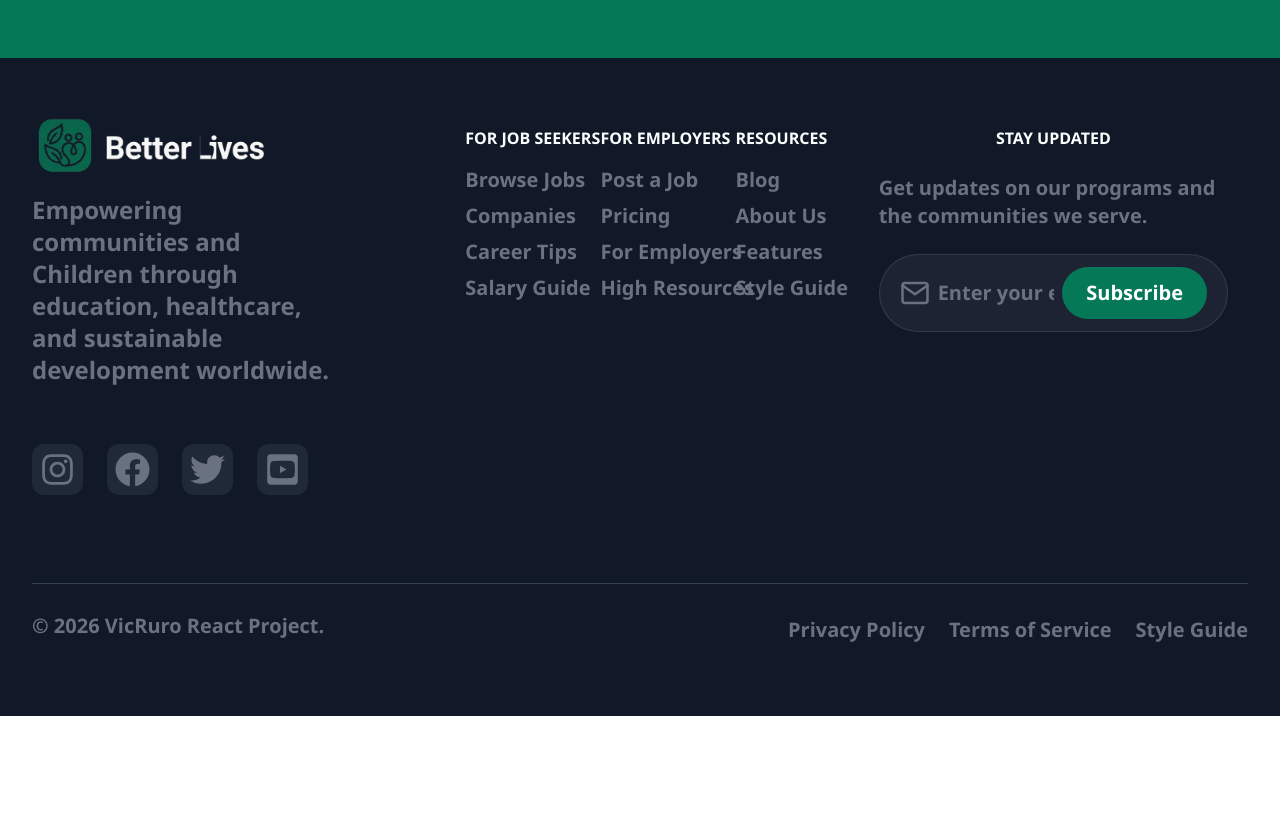
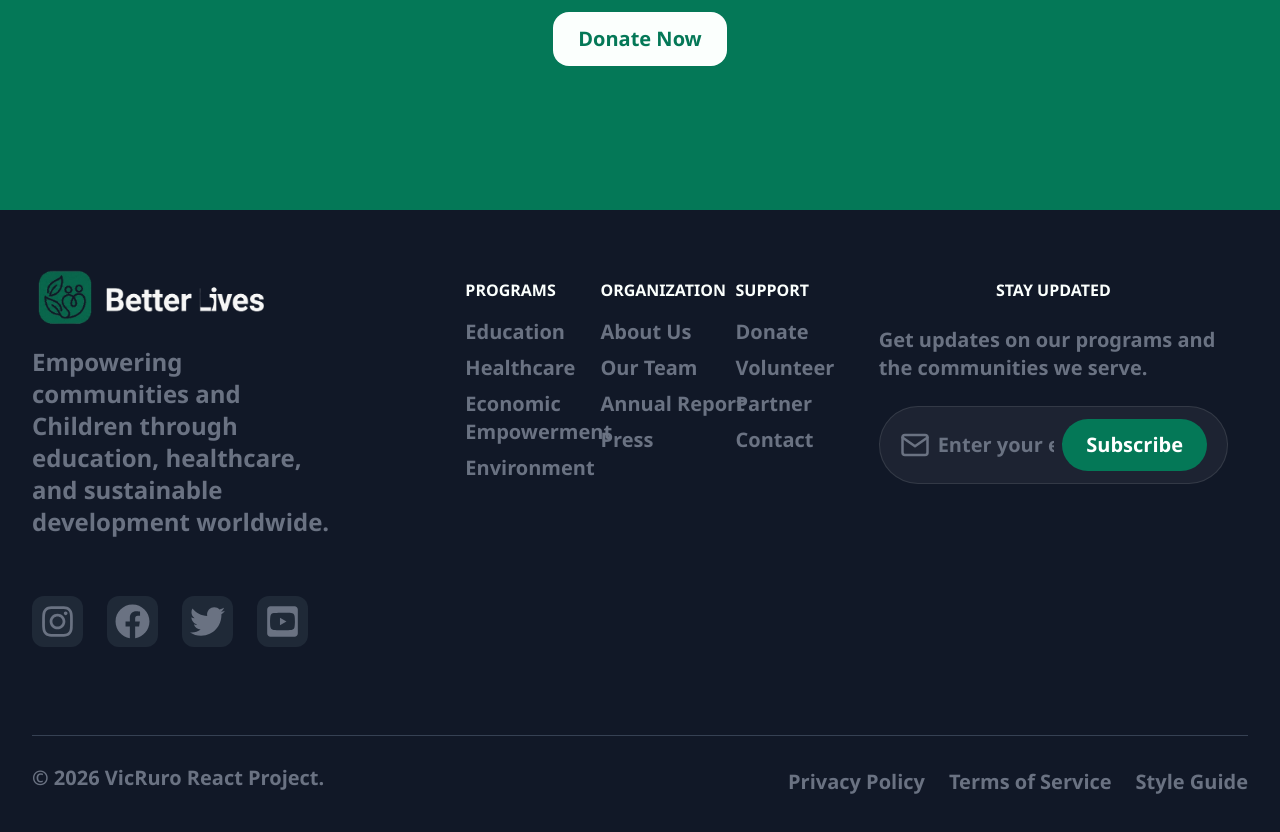
Before and after one commit to Victoryruro/Better-Lives, a React (Vite) app: page /Program in a window 1280 px wide. Shown: the part 2860-3692 px from the top of the page. Before the commit the page ends 3576 px from the top, so only its background shows below. Built offline with nearby package versions, Linux system fonts and the light colour scheme.

Commit message:
adjusted some font

```diff
--- a/src/Components/ProgramPageComponent/ProgramList.jsx
+++ b/src/Components/ProgramPageComponent/ProgramList.jsx
@@ -42,7 +42,7 @@ const programs = [
 
 function ProgramCard({ icon: Icon, title, description, items }) {
   return (
-    <div className="bg-white dark:bg-gray-900 border border-gray-100 dark:border-gray-800 rounded-2xl p-6 hover:shadow-md transition-shadow h-106 ">
+    <div className="bg-white dark:bg-gray-900 border border-gray-100 dark:border-gray-800 rounded-2xl p-6 hover:shadow-md transition-shadow h-fit ">
       <div className="w-20 h-20 rounded-xl bg-emerald-100 dark:bg-emerald-900/40 flex items-center justify-center text-emerald-600 dark:text-emerald-400 mb-5">
         <Icon size={35} />
       </div>
--- a/src/Pages/Footer.jsx
+++ b/src/Pages/Footer.jsx
@@ -25,7 +25,7 @@ const Footer = () => {
                 <div className="col-span-1 md:col-span-full text-left! lg:col-span-2">
                         {/* <!-- Logo --> */}
                     <div className="shrink-0 text-primary-50 font-bold text-2xl ">
-                        <Link to="/">
+                        <Link to="/#home">
                         <img src={image} alt="Logo" className="h-20 " />
                         </Link>
                     </div>
@@ -72,37 +72,32 @@ const Footer = () => {
 
                 <div className="md:col-span-full lg:col-span-2 text-left! grid grid-cols-2 sm:grid-cols-2  md:grid-cols-3 lg:grid-cols-3  justify-center   md:gap-4 gap-2 text-nowrap ">
                   <div className="md:p-5  ">
-                      <h3 className="text-lg md:text-base font-bold text-primary-400 uppercase">For Job Seekers</h3>
+                      <h3 className="text-lg md:text-base font-bold text-primary-400 uppercase">Programs</h3>
                       <ul className="mt-4 space-y-2">
-                          <li><Link to="/#hero" className=" hover:text-gray-300 transition">Browse Jobs</Link></li>
-                          <li><Link to="/About#about" className=" hover:text-gray-300 transition">Companies</Link></li>
-                          <li><Link to="/About#shop" className=" hover:text-gray-300 transition">Career Tips</Link></li>
-                          <li><Link to="/Menu" className=" hover:text-gray-300 transition">Salary Guide</Link></li>
-
+                          <li><a href="/#home" className=" hover:text-gray-300 transition">Education</a></li>
+                          <li><a href="/#home" className=" hover:text-gray-300 transition">Healthcare</a></li>
+                          <li><a href="/#home" className=" hover:text-gray-300 transition text-pretty">Economic Empowerment</a></li>
+                          <li><a href="/#home" className=" hover:text-gray-300 transition">Environment</a></li>
                       </ul>
                   </div>
                   <div className="md:p-5">
-                      <h3 className="text-lg md:text-base font-bold text-primary-400 uppercase">For Employers</h3>
+                      <h3 className="text-lg md:text-base font-bold text-primary-400 uppercase">Organization</h3>
                       <ul className="mt-4 space-y-2">
-                          <li><Link to="/#hero" className=" hover:text-gray-300 transition">Post a Job</Link></li>
-                          <li><Link to="/About#about" className=" hover:text-gray-300 transition">Pricing</Link></li>
-                          <li><Link to="/About#shop" className=" hover:text-gray-300 transition">For Employers</Link></li>
-                          <li><Link to="/Menu" className=" hover:text-gray-300 transition">High Resources</Link></li>
-
+                          <li><a href="/#home" className=" hover:text-gray-300 transition">About Us</a></li>
+                          <li><a href="/#home" className=" hover:text-gray-300 transition">Our Team</a></li>
+                          <li><a href="/#home" className=" hover:text-gray-300 transition">Annual Report</a></li>
+                          <li><a href="/#home" className=" hover:text-gray-300 transition">Press</a></li>
                       </ul>
                   </div>
                   <div className="md:p-5">
-                      <h3 className="text-lg md:text-base font-bold text-primary-400 uppercase">Resources</h3>
+                      <h3 className="text-lg md:text-base font-bold text-primary-400 uppercase">Support</h3>
                       <ul className="mt-4 space-y-2">
-                          <li><Link to="/#hero" className=" hover:text-gray-300 transition">Blog</Link></li>
-                          <li><Link to="/About#about" className=" hover:text-gray-300 transition">About Us</Link></li>
-                          <li><Link to="/About#shop" className=" hover:text-gray-300 transition">Features</Link></li>
-                          <li><Link to="/Menu" className=" hover:text-gray-300 transition">Style Guide</Link></li>
-
+                          <li><a href="/#home" className=" hover:text-gray-300 transition">Donate</a></li>
+                          <li><a href="/#home" className=" hover:text-gray-300 transition">Volunteer</a></li>
+                          <li><a href="/#home" className=" hover:text-gray-300 transition">Partner</a></li>
+                          <li><a href="/#home" className=" hover:text-gray-300 transition">Contact</a></li>
                       </ul>
                   </div>
-
-
                 </div>  {/* <!-- Footer Center: Useful Links --> */}
                 <form
                     onSubmit={handleSubmit}
```
